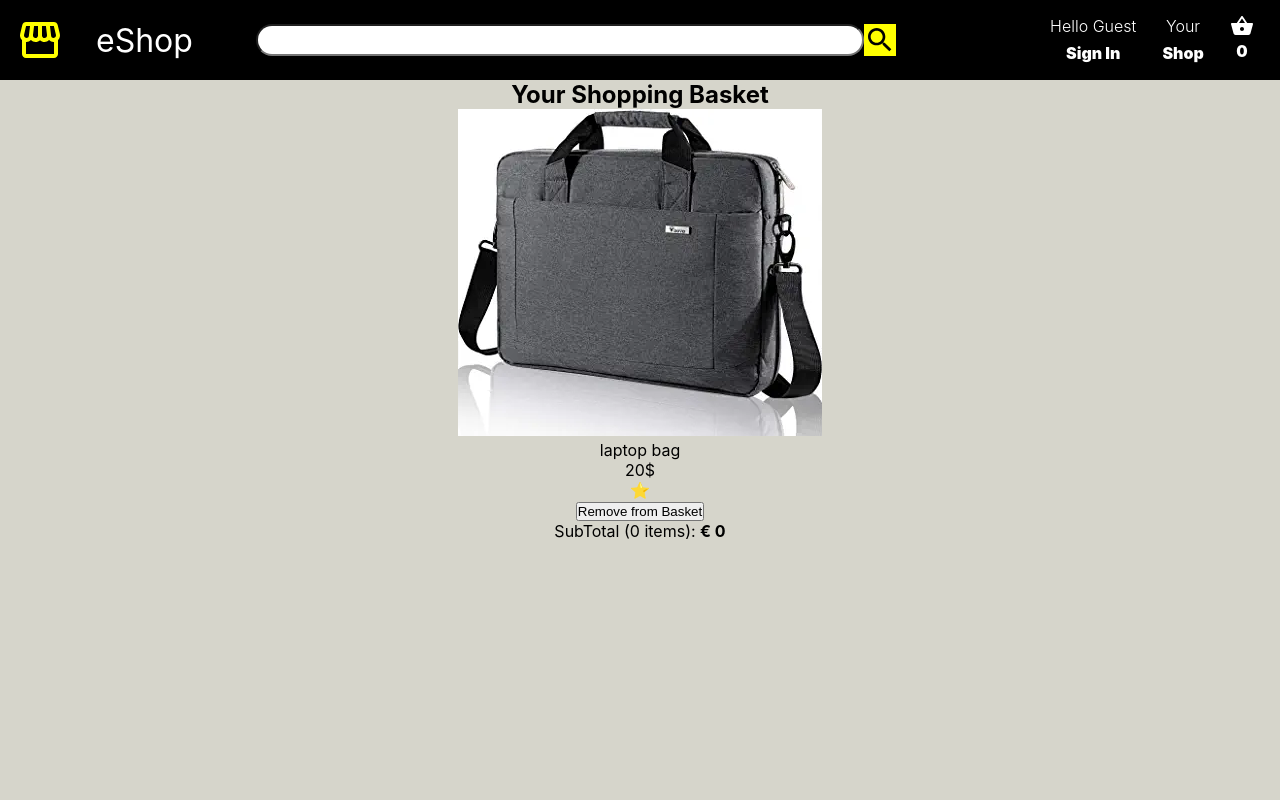
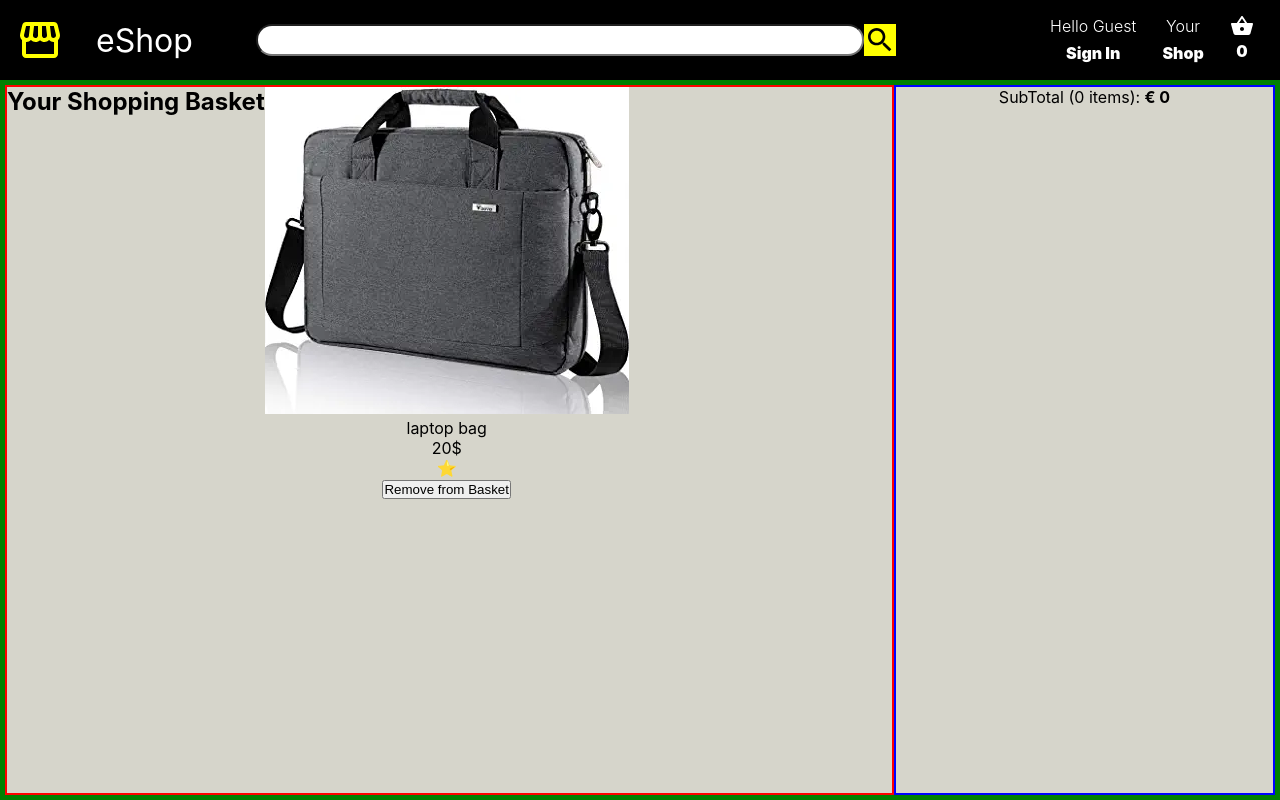
Before and after one commit to sgujuluva/ecommerce-shopping-react, a React (Create React App) app: page /Checkout in a window 1280 px wide. Built offline with nearby package versions, Linux system fonts and the light colour scheme.

Commit message:
checkout component styling

```diff
--- a/src/App.js
+++ b/src/App.js
@@ -6,10 +6,9 @@ import Checkout from "./components/Checkout";
 import "./App.css";
 import "./Header.css";
 import "./Home.css";
-import "./Products.css";
-/* import "./Checkout.css";
+import "./Products.css"; import "./Checkout.css";
 import "./Checkoutproduct.css" ;
-import "./Subtotal.css*/
+import "./Subtotal.css";
 //router
 import { Routes, Route } from "react-router-dom";
 
--- a/src/Checkout.css
+++ b/src/Checkout.css
@@ -0,0 +1,20 @@
+*{
+    margin:0;
+    padding:0;
+    box-sizing: border-box;
+}
+.checkout-container{
+   width:100vw;
+   height:90vh;
+   display:flex;
+   border:5px solid green;
+}
+.checkout-items{
+    border:2px solid red;
+    width:70vw;
+    display:flex;
+}
+.checkoutAmount{
+    width:30vw;
+    border:2px solid blue;
+}
--- a/src/components/Checkout/index.jsx
+++ b/src/components/Checkout/index.jsx
@@ -1,19 +1,19 @@
-import React from 'react';
-import Checkoutproducts from '../Checkoutproduct';
+import React from "react";
+import Checkoutproducts from "../Checkoutproduct";
 import Subtotal from "../Subtotal";
 
 function Checkout() {
   return (
     <div className="checkout-container">
-    <div className="checkout-items">
-     <h2>Your Shopping Basket</h2>
-     <Checkoutproducts/>
+      <div className="checkout-items">
+        <h2>Your Shopping Basket</h2>
+        <Checkoutproducts />
+      </div>
+      <div className="checkoutAmount">
+        <Subtotal />
+      </div>
     </div>
-   <div className="checkoutAmount">
-    <Subtotal/>
-   </div>
-      </div>
-  )
+  );
 }
 
-export default Checkout
+export default Checkout;
```
